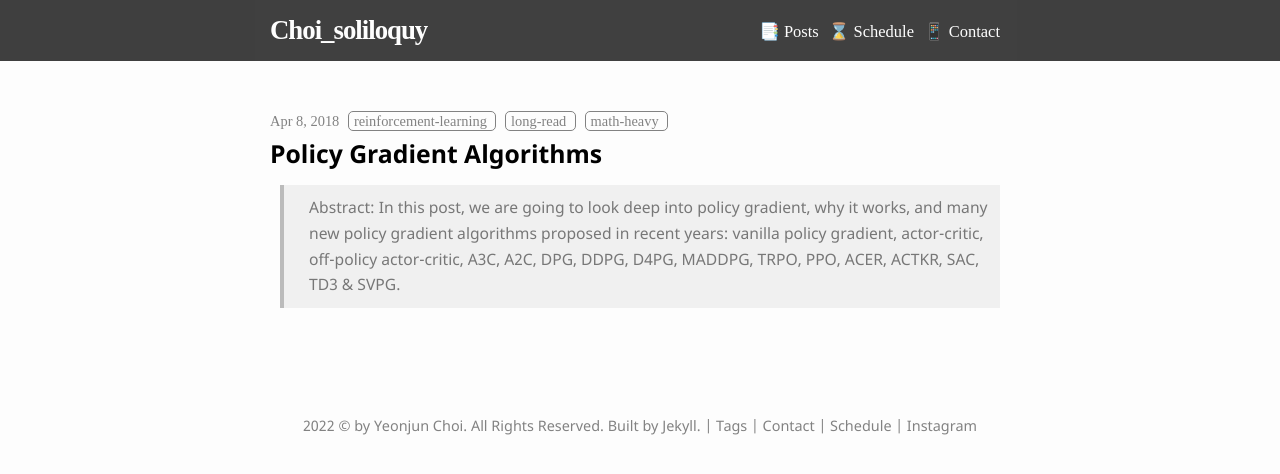
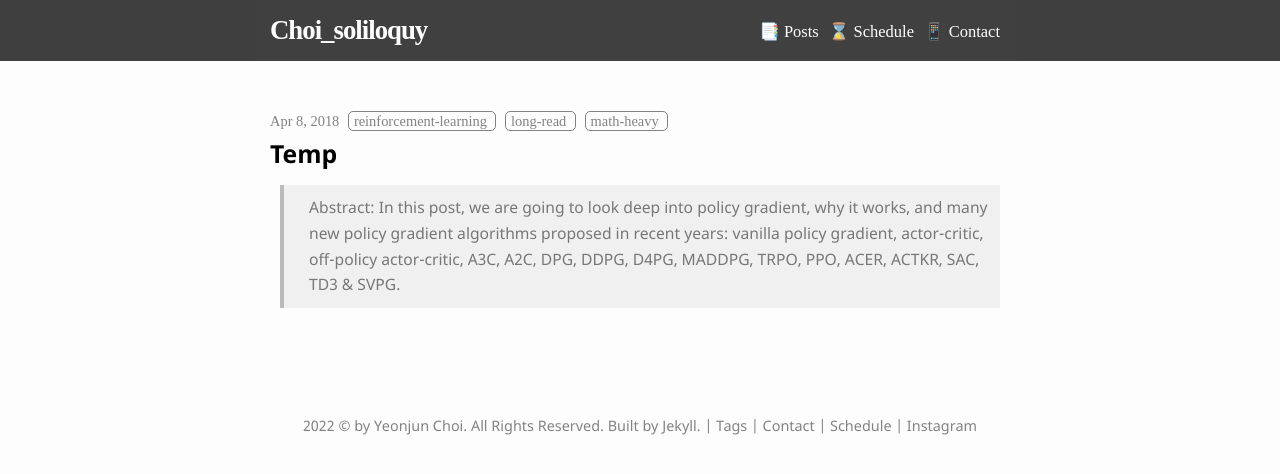
Before and after one commit to choipostech/choipostech.github.io, a Jekyll site: the page built from index.html, in a window 1280 px wide. Shown: the top 474 px of the page. Built offline with Jekyll 4.4.1, drawn with Linux system fonts in a browser that asks for light colours; some web fonts are replaced.

Commit message:
Update 2022-01-01-Temp.md

```diff
--- a/_posts/2022-01-01-Temp.md
+++ b/_posts/2022-01-01-Temp.md
@@ -1,7 +1,7 @@
 ---
 layout: post
 comments: true
-title: "Policy Gradient Algorithms"
+title: "Temp"
 date: 2018-04-08 00:15:06
 tags: reinforcement-learning long-read math-heavy
 image: "A3C_vs_A2C.png"
```
